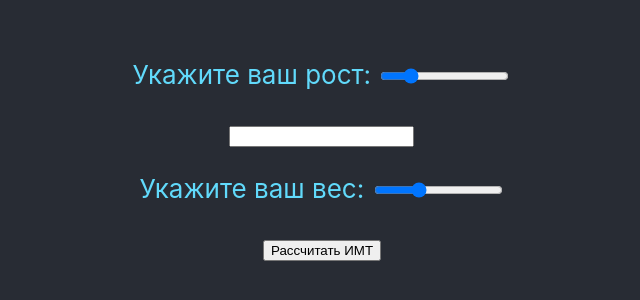
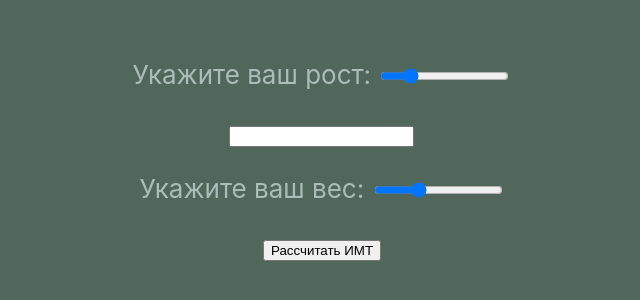
Before and after one commit to PolinaAndreeva13/LR1, a React (Create React App) app in the folder my-app/: page / in a window 1280 px wide. Shown: the part 240-540 px from the top of the page, without its empty margins (318-958 px from the left). Built offline with nearby package versions, Linux system fonts and the light colour scheme.

Commit message:
Первые настройки
цвета фона и шрифта

```diff
--- a/my-app/src/App.css
+++ b/my-app/src/App.css
@@ -2,19 +2,8 @@
   text-align: center;
 }
 
-.App-logo {
-  height: 40vmin;
-  pointer-events: none;
-}
-
-@media (prefers-reduced-motion: no-preference) {
-  .App-logo {
-    animation: App-logo-spin infinite 20s linear;
-  }
-}
-
 .App-header {
-  background-color: #282c34;
+  background-color: #51675b;
   min-height: 100vh;
   display: flex;
   flex-direction: column;
@@ -25,14 +14,5 @@
 }
 
 .App-link {
-  color: #61dafb;
+  color: #acbcb8;
 }
-
-@keyframes App-logo-spin {
-  from {
-    transform: rotate(0deg);
-  }
-  to {
-    transform: rotate(360deg);
-  }
-}
--- a/my-app/src/App.js
+++ b/my-app/src/App.js
@@ -1,4 +1,4 @@
-import './App.css';
+import './App.css';//D:\programming\github\LR1\my-app
 import Ccomponent from "./Code";
 
 function App() {
```
